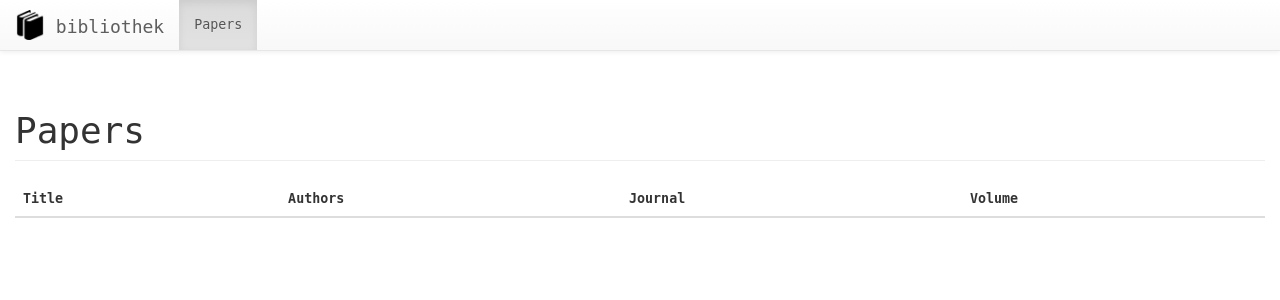
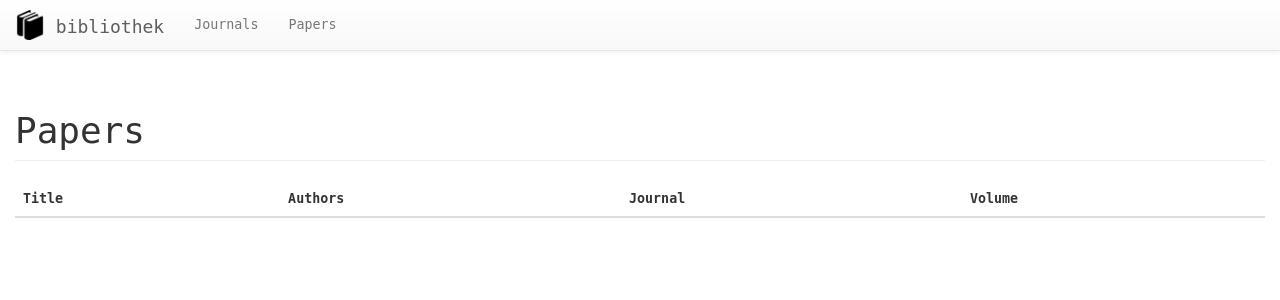
Before and after one commit to jnphilipp/bibliothek, a Django app: page / in a window 1280 px wide. Shown: the top 300 px of the page. Run offline with Django 3.2, Linux system fonts and the light colour scheme; data that the repository does not hold is empty; parts of the project's set-up code (start-up, migrations or seed data) failed here and were passed over; some libraries are stand-ins or nearby versions.

Commit message:
Update base template.

```diff
--- a/bibliothek/templates/base.html
+++ b/bibliothek/templates/base.html
@@ -1,4 +1,4 @@
-{% load bootstrap i18n static %}
+{% load bibliothek bootstrap i18n static %}
 
 <!DOCTYPE html>
 <html lang="{{ LANGUAGE_CODE|default:'en' }}">
@@ -28,14 +28,19 @@
                         <span class="icon-bar"></span>
                         <span class="icon-bar"></span>
                     </button>
-                    <a class="navbar-brand" href="">
+                    <a class="navbar-brand" href="{% url 'dashboard' %}">
                         <img alt="Brand" src="{% static 'images/icon.png' %}"/> bibliothek
                     </a>
                 </div>
 
                 <div class="collapse navbar-collapse" id="bibliothek-navbar-collapse">
                     <ul class="nav navbar-nav">
-                        <li class="active"><a href="">{% trans 'Papers' %} <span class="sr-only">(current)</span></a></li>
+                        {% url 'journals' as journals_url %}
+                        <li{% if request.path|startswith:journals_url %} class="active"{% endif %}><a href="{{ journals_url }}">{% trans 'Journals' %}{% if request.path|startswith:journals_url %} <span class="sr-only">(current)</span>{% endif %}</a></li>
+                    </ul>
+                    <ul class="nav navbar-nav">
+                        {% url 'papers' as papers_url %}
+                        <li{% if request.path|startswith:papers_url %} class="active"{% endif %}><a href="{{ papers_url }}">{% trans 'Papers' %}{% if request.path|startswith:papers_url %} <span class="sr-only">(current)</span>{% endif %}</a></li>
                     </ul>
                 </div>
             </div>
```
